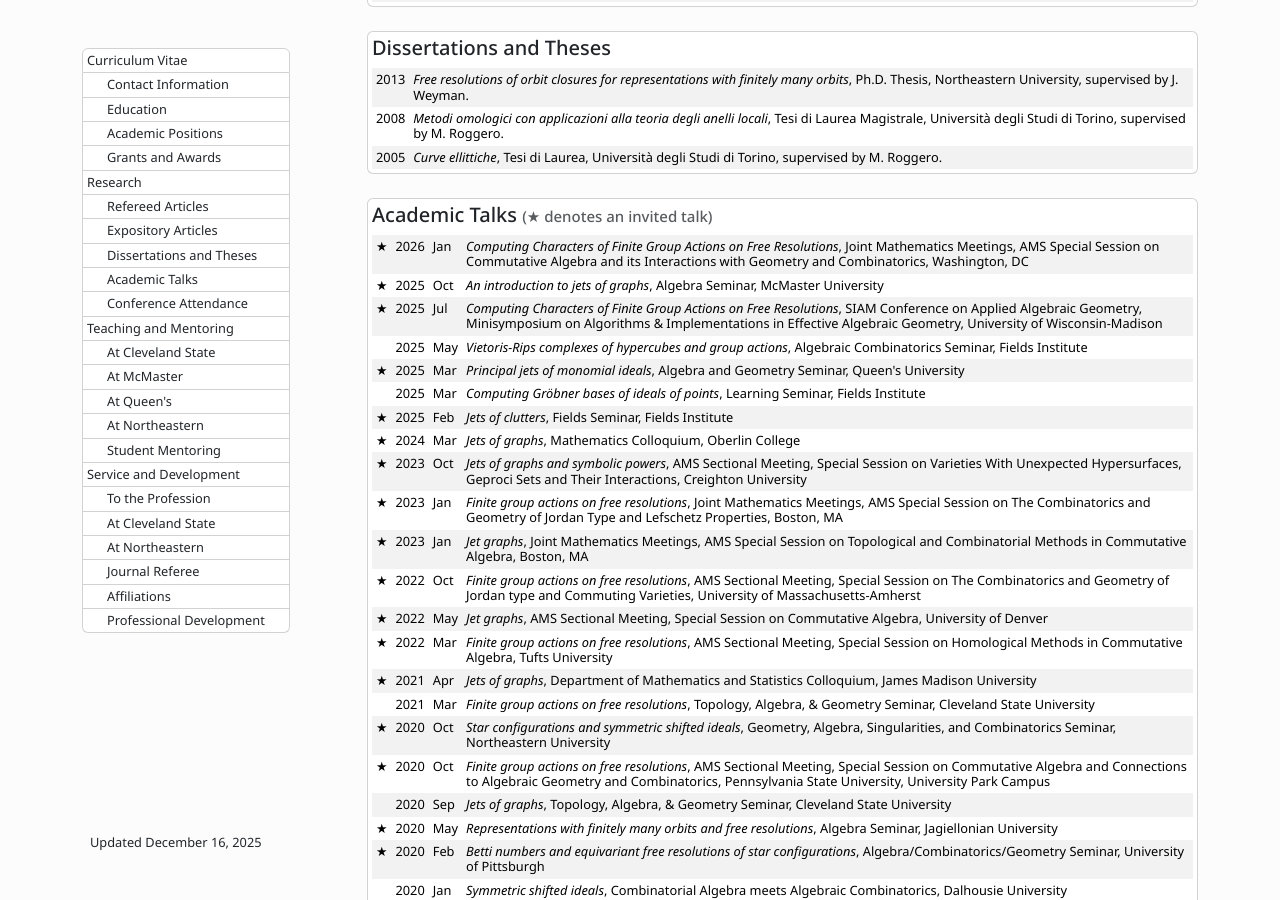
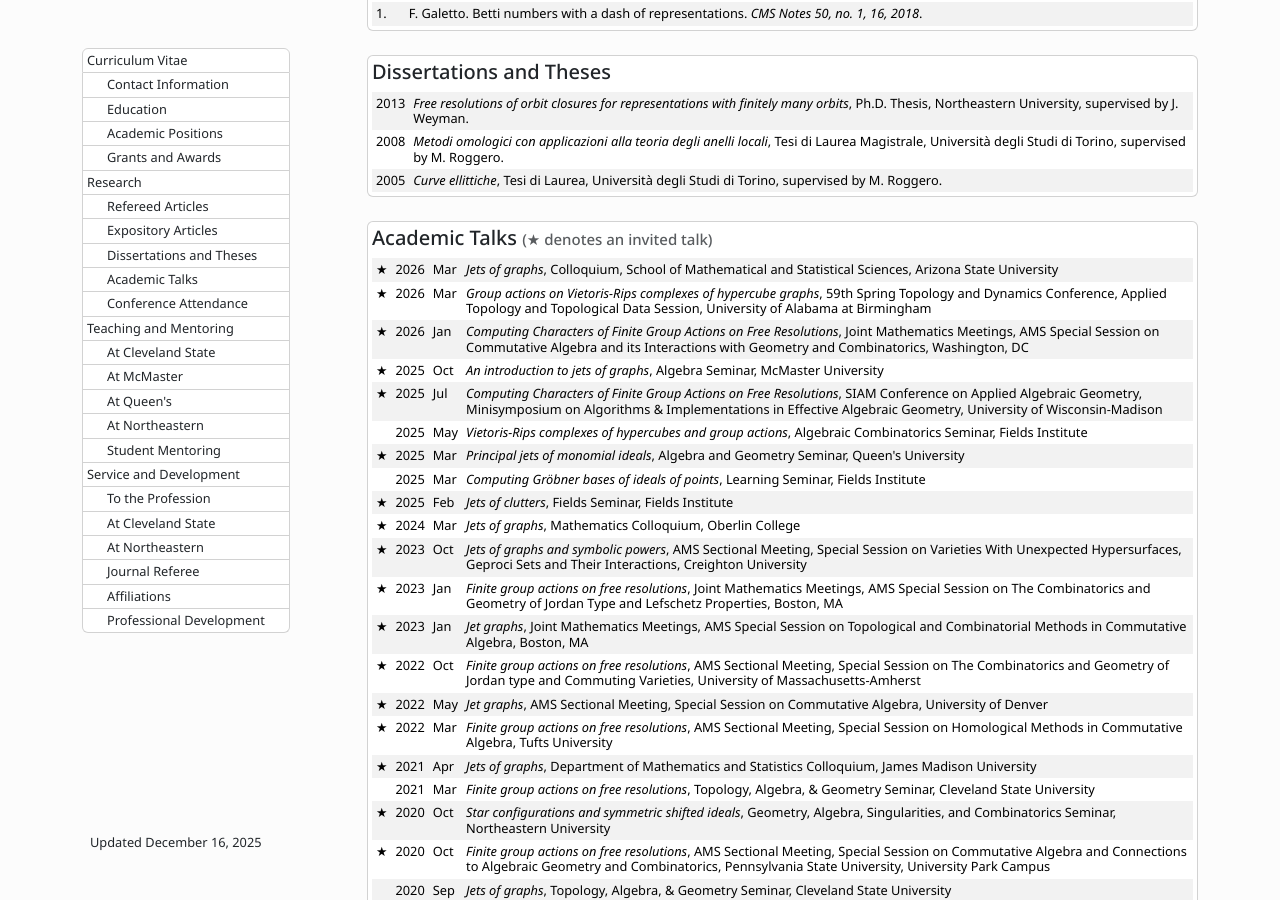
Before and after one commit to galettof/galettof.github.io, a Jekyll site: the page built from cv/index.html, in a window 1280 px wide and 900 px high, scrolled down 1802 px. Built offline with Jekyll 4.4.1, drawn with Linux system fonts in a browser that asks for light colours; formulas are drawn with MathJax 3; some of the changed text lies outside the part shown.

Commit message:
jmm 2026 travel grant + march 2026 talks

```diff
--- a/_data/talks.yml
+++ b/_data/talks.yml
@@ -1,4 +1,14 @@
 # sorted automatically by date
+
+- date: 2026-03-25
+  title: Jets of graphs
+  location: Colloquium, School of Mathematical and Statistical Sciences, Arizona State University
+  invited: true
+
+- date: 2026-03-12
+  title: Group actions on Vietoris-Rips complexes of hypercube graphs
+  location: 59th Spring Topology and Dynamics Conference, Applied Topology and Topological Data Session, University of Alabama at Birmingham
+  invited: true
 
 - date: 2026-01-06
   title: Computing Characters of Finite Group Actions on Free Resolutions
--- a/cv/index.html
+++ b/cv/index.html
@@ -178,6 +178,10 @@
 		    <h5>Grants and Awards</h5>
 		    <table class="table table-sm table-striped table-borderless m-0">
 		      <tbody>
+			<tr>
+			  <td style="width: 15%;">2026</td>
+			  <td>JMM Faculty Travel Grant, American Mathematical Society, $2,130</td>
+			</tr>
 			<tr>
 			  <td style="width: 15%;">2023</td>
 			  <td>Undergraduate Summer Research Award, Cleveland State University, Office of Research<br>
```
